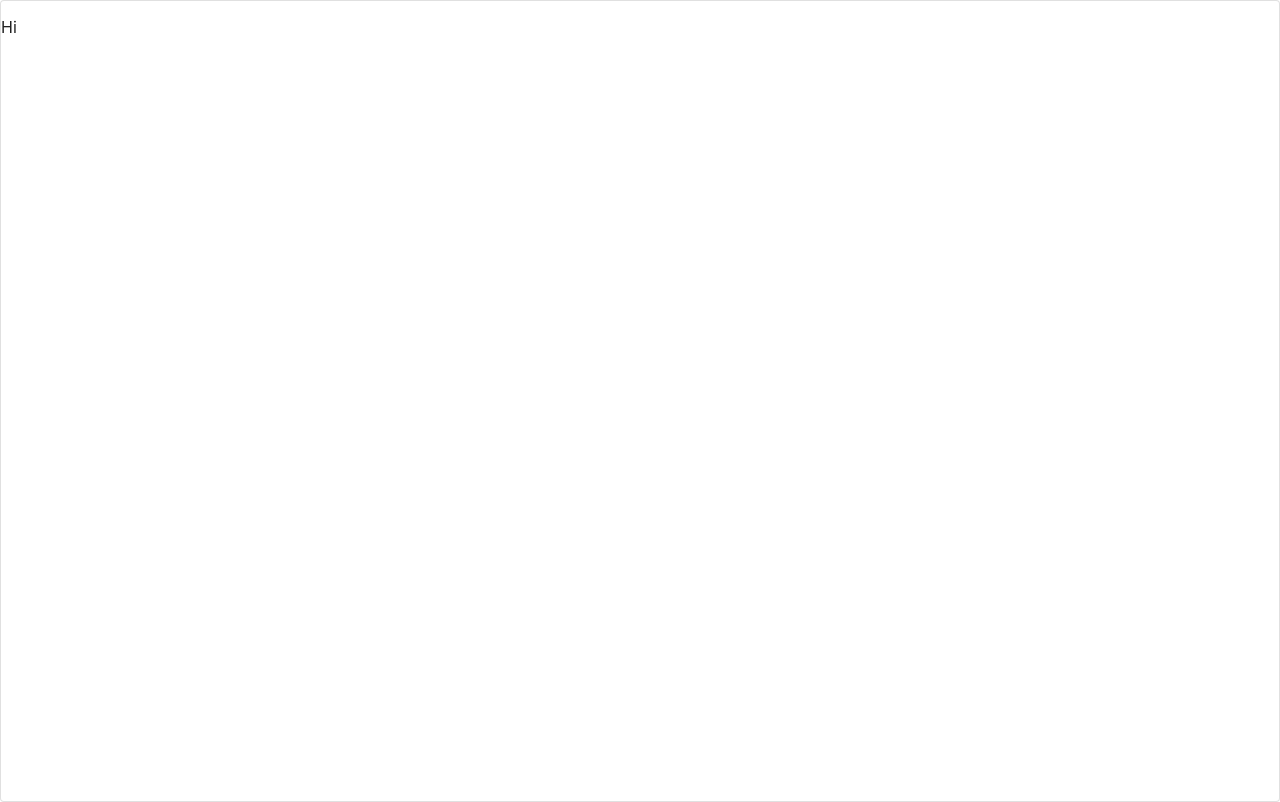
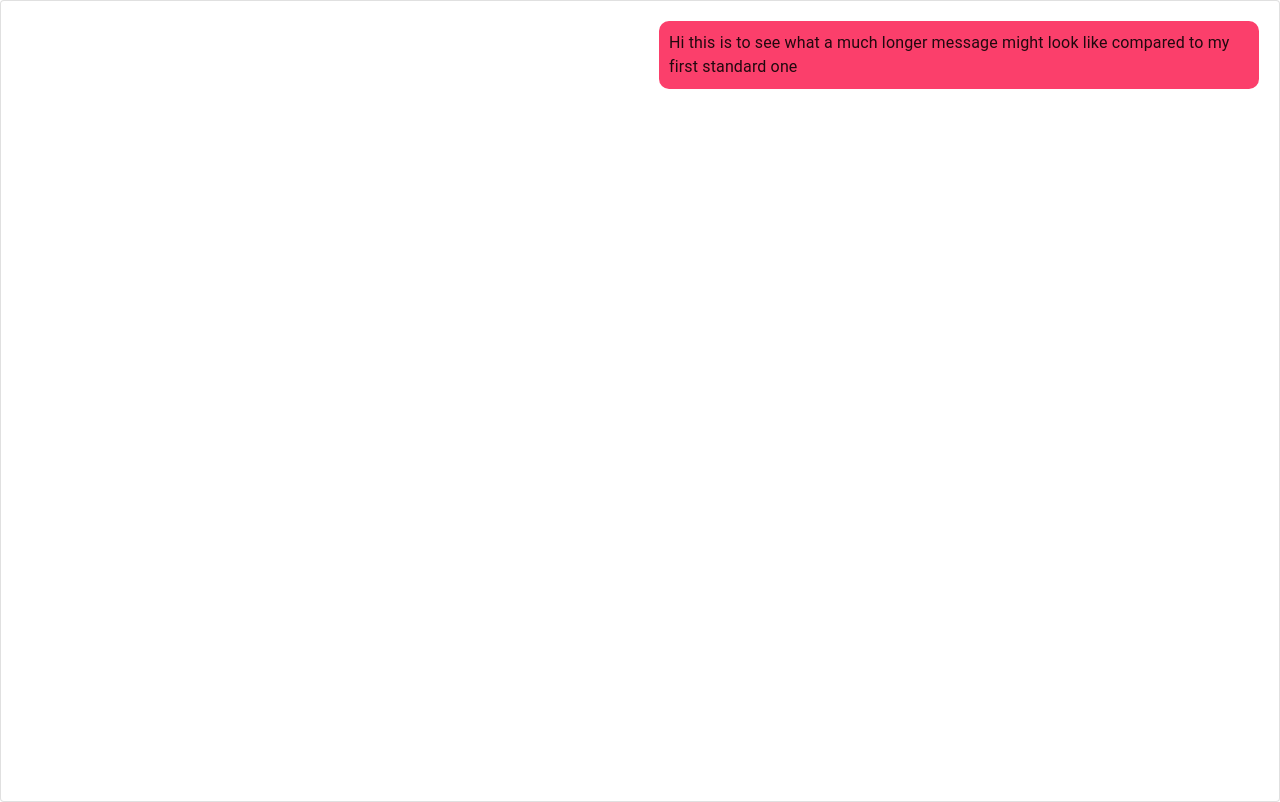
Before and after one commit to jxc136/Muzz-Chat, a React (Create React App) app: page / in a window 1280 px wide. Built offline with nearby package versions, Linux system fonts and the light colour scheme.

Commit message:
Add user chat bubble component

```diff
--- a/src/components/Chatwindow.tsx
+++ b/src/components/Chatwindow.tsx
@@ -1,4 +1,5 @@
 import { Paper } from '@mui/material';
+import UserChatBubble from './Userchatbubble';
 
 const ChatWindow = () =>  {
 
@@ -12,7 +13,7 @@ const ChatWindow = () =>  {
       minHeight: '800px',
       backgroundColor: 'white',
     }}>
-      <p>Hi</p>
+      <UserChatBubble />
     </Paper></>
   )
 }
--- /dev/null
+++ b/src/components/Userchatbubble.tsx
@@ -0,0 +1,25 @@
+import { Box, Typography} from '@mui/material/';
+
+
+const UserChatBubble = () => {
+
+  return (
+
+  <Box className="user-chat-bubble" sx={{
+    alignSelf: 'flex-end',
+    backgroundColor: '#FB3F6B',
+    minHeight: '50px',
+    maxWidth: '600px',
+    margin: '20px',
+    borderRadius: '10px'
+    }} >
+    <Typography sx={{
+      padding: '10px'
+    }}>
+      Hi this is to see what a much longer message might look like compared to my first standard one
+    </Typography>
+  </Box>
+  )
+}
+
+export default UserChatBubble;
```
